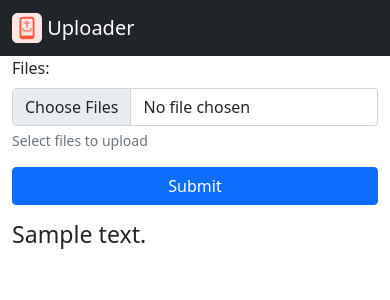
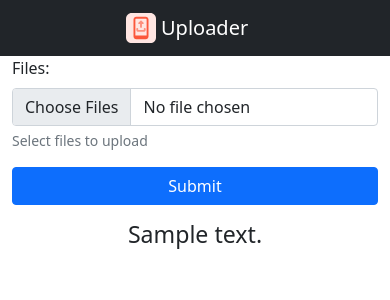
Before and after one commit to GLinBoy/general-uploader, a Flask app: template templates/upload.html in a window 390 px wide. Shown: the top 300 px of the page. Run offline with Flask 2, Linux system fonts and the light colour scheme; the template is opened without the code that fills it: most values are stand-ins (such as "Sample title", 1, 10 or a date in 2020); some libraries are stand-ins or nearby versions.

Commit message:
👌 IMPROVE: QR posinion and responsive design

```diff
--- a/templates/upload.html
+++ b/templates/upload.html
@@ -4,11 +4,12 @@
 	<title>Python Flask Multiple Files Upload Example</title>
 
 	<link href="https://cdn.jsdelivr.net/npm/bootstrap@5.0.0-beta1/dist/css/bootstrap.min.css" rel="stylesheet" integrity="sha384-giJF6kkoqNQ00vy+HMDP7azOuL0xtbfIcaT9wjKHr8RbDVddVHyTfAAsrekwKmP1" crossorigin="anonymous">
+	<meta name="viewport" content="width=device-width, initial-scale=1.0">
 
   </head>
   <body>
 	<nav class="navbar navbar-expand-lg navbar-dark bg-dark">
-		<div class="container">
+		<div class="container justify-content-center">
 		  <a class="navbar-brand" href="#">
 			<img src={{ url_for('static', filename = 'images/upload.svg') }} alt="" width="30" class="d-inline-block align-top">
 			Uploader
@@ -17,7 +18,7 @@
 	</nav>
     <main id="app" class="container">
 		<div class="row justify-content-md-center">
-			<div class="col-sm-6">
+			<div class="col-sm-12 col-md-6">
 				{% with messages = get_flashed_messages() %}
 				{% if messages %}
 					{% for message in messages %}
@@ -30,7 +31,7 @@
 			</div>
 		</div>
 		<div class="row justify-content-md-center">
-			<div class="col-sm-6">
+			<div class="col-sm-12 col-md-6">
 				<form method="post" action="/" enctype="multipart/form-data">
 					<div class="mb-3">
 						<label for="files" class="form-label">Files: </label>
@@ -45,12 +46,12 @@
 			</div>
 		</div>
 		<div class="row justify-content-md-center">
-			<div class="col-sm-6">
+			<div class="col-sm-12 col-md-6 text-center">
 				<H3>{{ address }}</H3>
 			</div>
 		</div>
 		<div class="row justify-content-md-center">
-			<div class="col-sm-6">
+			<div class="col-sm-12 col-md-6 text-center">
 				<img src="{{ qrcode(address) }}">
 			</div>
 		</div>
```
